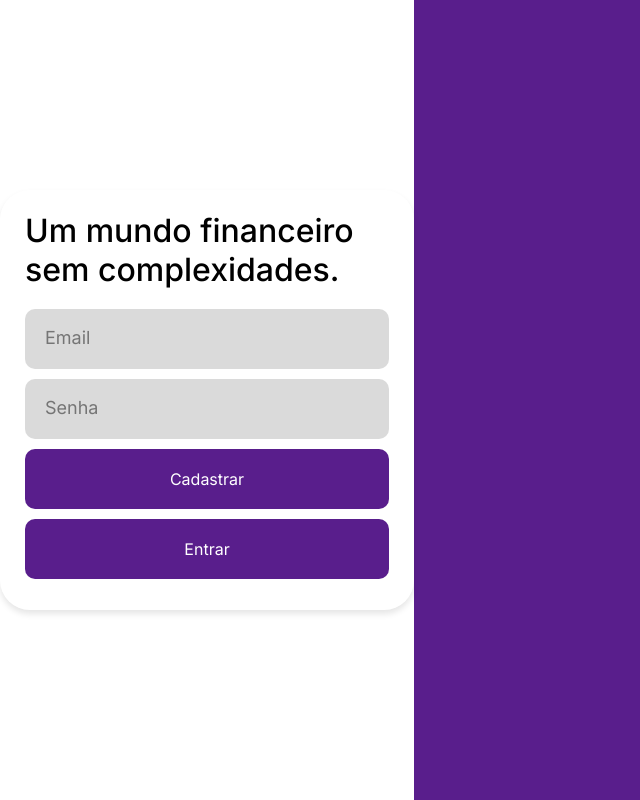
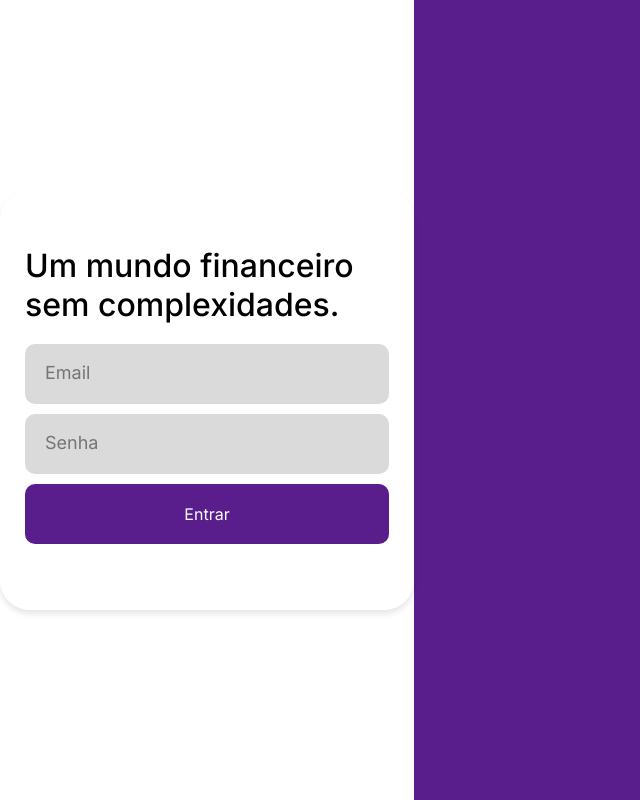
Before and after one commit to gilbertopetrini/nuandroidsn, a React (Vite) app: page /login in a window 1280 px wide. Shown: the whole page, without its empty margins (0-640 px from the left). Built offline with nearby package versions, Linux system fonts and the light colour scheme.

Commit message:
coisaboa87

```diff
--- a/src/login.jsx
+++ b/src/login.jsx
@@ -35,7 +35,7 @@ function Login() {
               </p>
               <input className="inputlogin" type="email" placeholder="Email" value={email} onChange={e => setEmail(e.target.value)} />
               <input className="inputlogin" type="password" placeholder="Senha" value={senha} onChange={e => setSenha(e.target.value)} />
-              <button className="btnlogin" onClick={handleCadastro}>Cadastrar</button>
+              {/*<button className="btnlogin" onClick={handleCadastro}>Cadastrar</button>*/}
               <button className="btnlogin" onClick={handleLogin}>Entrar</button>
               </div>
             </div>
```
